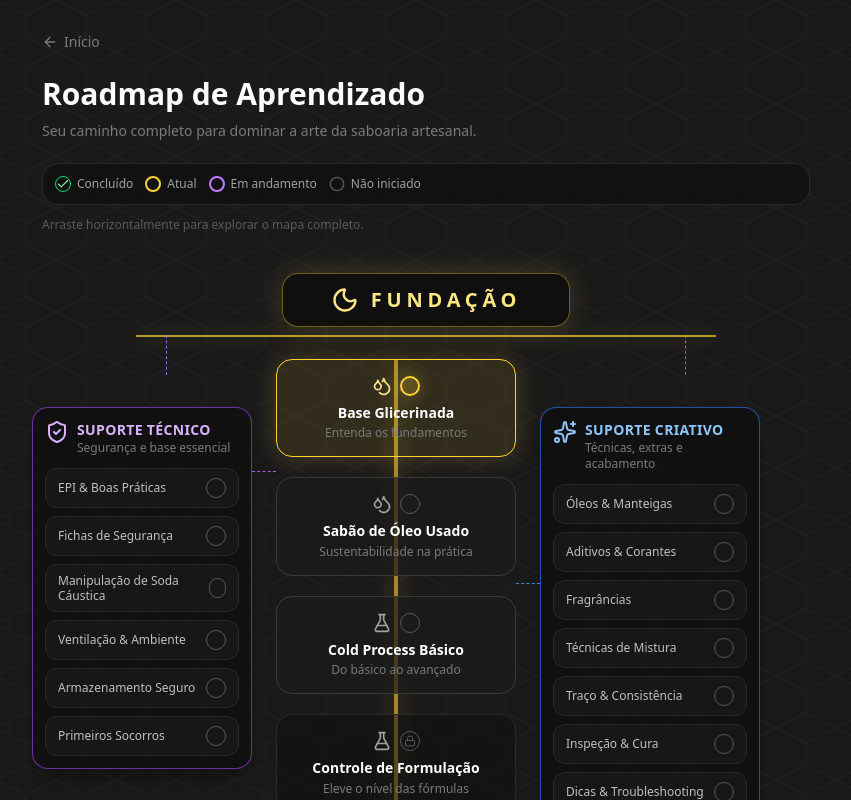
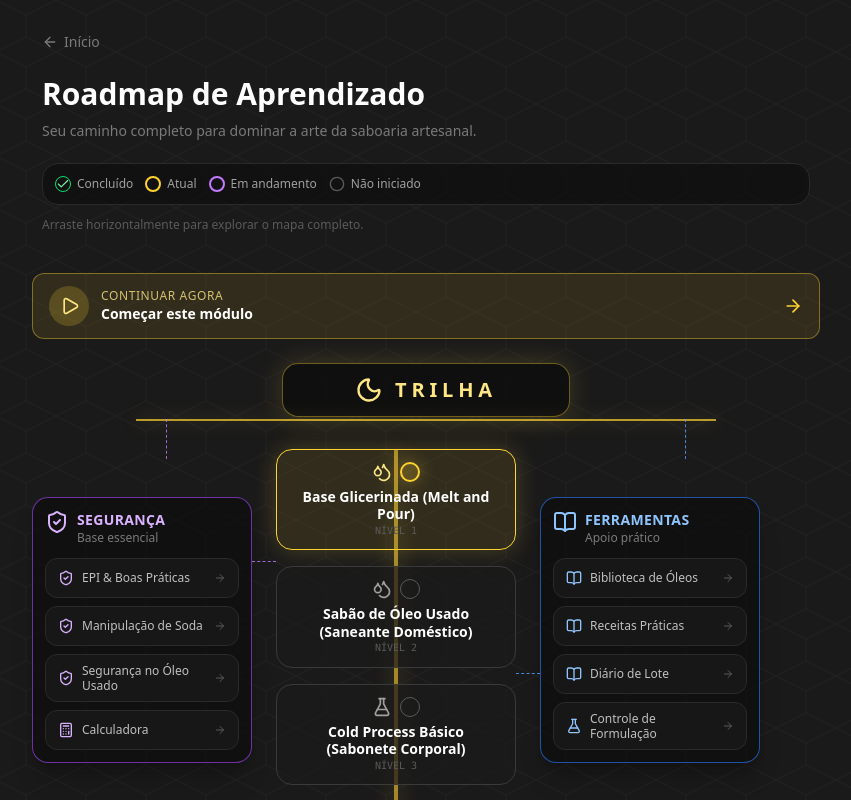
Before and after one commit to PedroAkaki/moonrock-saboaria, a Next.js app: page /roadmap in a window 1280 px wide. Shown: the top 800 px of the page, without its empty margins (214-1065 px from the left). Built offline with nearby package versions, Linux system fonts and the light colour scheme.

Commit message:
fix: Roadmap v17.1 — dados reais, CTA, suportes com links, 8 niveis

```diff
--- a/components/RoadmapMap.tsx
+++ b/components/RoadmapMap.tsx
@@ -11,65 +11,61 @@ import {
   Droplets,
   FlaskConical,
   Moon,
+  Play,
+  ArrowRight,
+  BookOpen,
+  Calculator,
 } from "lucide-react";
 import learningModules from "@/data/learning-modules.json";
 import { getProgress } from "@/lib/progress";
+import { getContinueNowAction, getClientProgress } from "@/lib/learning";
 
 type RoadmapStatus = "completed" | "current" | "in-progress" | "not-started" | "locked";
 
 type MainNode = {
   slug: string;
+  level: number;
   title: string;
-  subtitle: string;
-  icon: React.ReactNode;
+  status: string;
   href?: string;
 };
 
-type SupportItem = {
-  label: string;
-  status: RoadmapStatus;
+const MODULE_ICONS: Record<string, React.ReactNode> = {
+  "base-glicerinada": <Droplets className="h-5 w-5" />,
+  "sabao-de-oleo-usado": <Droplets className="h-5 w-5" />,
+  "cold-process-basico": <FlaskConical className="h-5 w-5" />,
+  "controle-de-formulacao": <FlaskConical className="h-5 w-5" />,
+  "hot-process": <FlaskConical className="h-5 w-5" />,
+  "cold-process-avancado": <Sparkles className="h-5 w-5" />,
+  "saboaria-liquida-koh": <FlaskConical className="h-5 w-5" />,
+  "syndet-avancado": <Sparkles className="h-5 w-5" />,
 };
 
-const MAIN_NODES: MainNode[] = [
-  { slug: "base-glicerinada", title: "Base Glicerinada", subtitle: "Entenda os fundamentos", icon: <Droplets className="h-5 w-5" />, href: "/aprendizado/base-glicerinada" },
-  { slug: "sabao-de-oleo-usado", title: "Sabão de Óleo Usado", subtitle: "Sustentabilidade na prática", icon: <Droplets className="h-5 w-5" />, href: "/aprendizado/sabao-de-oleo-usado" },
-  { slug: "cold-process-basico", title: "Cold Process Básico", subtitle: "Do básico ao avançado", icon: <FlaskConical className="h-5 w-5" />, href: "/aprendizado/cold-process-basico" },
-  { slug: "controle-de-formulacao", title: "Controle de Formulação", subtitle: "Eleve o nível das fórmulas", icon: <FlaskConical className="h-5 w-5" /> },
-  { slug: "syndet-avancado", title: "Syndet Avançado", subtitle: "Explore novas possibilidades", icon: <Sparkles className="h-5 w-5" /> },
+type SupportLink = {
+  label: string;
+  href: string;
+  icon: React.ReactNode;
+};
+
+const LEFT_LINKS: SupportLink[] = [
+  { label: "EPI & Boas Práticas", href: "/aprendizado/cold-process-basico", icon: <ShieldCheck className="h-4 w-4" /> },
+  { label: "Manipulação de Soda", href: "/aprendizado/cold-process-basico", icon: <ShieldCheck className="h-4 w-4" /> },
+  { label: "Segurança no Óleo Usado", href: "/aprendizado/sabao-de-oleo-usado", icon: <ShieldCheck className="h-4 w-4" /> },
+  { label: "Calculadora", href: "/calculadora", icon: <Calculator className="h-4 w-4" /> },
 ];
 
-const LEFT_SUPPORT: SupportItem[] = [
-  { label: "EPI & Boas Práticas", status: "not-started" },
-  { label: "Fichas de Segurança", status: "not-started" },
-  { label: "Manipulação de Soda Cáustica", status: "not-started" },
-  { label: "Ventilação & Ambiente", status: "not-started" },
-  { label: "Armazenamento Seguro", status: "not-started" },
-  { label: "Primeiros Socorros", status: "not-started" },
-];
-
-const RIGHT_SUPPORT: SupportItem[] = [
-  { label: "Óleos & Manteigas", status: "not-started" },
-  { label: "Aditivos & Corantes", status: "not-started" },
-  { label: "Fragrâncias", status: "not-started" },
-  { label: "Técnicas de Mistura", status: "not-started" },
-  { label: "Traço & Consistência", status: "not-started" },
-  { label: "Inspeção & Cura", status: "not-started" },
-  { label: "Dicas & Troubleshooting", status: "not-started" },
+const RIGHT_LINKS: SupportLink[] = [
+  { label: "Biblioteca de Óleos", href: "/oleos", icon: <BookOpen className="h-4 w-4" /> },
+  { label: "Receitas Práticas", href: "/receitas", icon: <BookOpen className="h-4 w-4" /> },
+  { label: "Diário de Lote", href: "/diario", icon: <BookOpen className="h-4 w-4" /> },
+  { label: "Controle de Formulação", href: "/aprendizado/controle-de-formulacao", icon: <FlaskConical className="h-4 w-4" /> },
 ];
 
 function StatusDot({ status }: { status: RoadmapStatus }) {
-  if (status === "completed") {
-    return <span className="inline-flex h-5 w-5 items-center justify-center rounded-full border border-green-400 bg-green-500/20 text-green-300"><Check className="h-3 w-3" /></span>;
-  }
-  if (status === "current") {
-    return <span className="h-5 w-5 rounded-full border-2 border-amber-300 bg-amber-300/20 shadow-[0_0_18px_rgba(252,211,77,0.35)]" />;
-  }
-  if (status === "in-progress") {
-    return <span className="h-5 w-5 rounded-full border-2 border-purple-400 bg-purple-500/20" />;
-  }
-  if (status === "locked") {
-    return <span className="inline-flex h-5 w-5 items-center justify-center rounded-full border border-moon-500 text-moon-500"><Lock className="h-3 w-3" /></span>;
-  }
+  if (status === "completed") return <span className="inline-flex h-5 w-5 items-center justify-center rounded-full border border-green-400 bg-green-500/20 text-green-300"><Check className="h-3 w-3" /></span>;
+  if (status === "current") return <span className="h-5 w-5 rounded-full border-2 border-amber-300 bg-amber-300/20 shadow-[0_0_18px_rgba(252,211,77,0.35)]" />;
+  if (status === "in-progress") return <span className="h-5 w-5 rounded-full border-2 border-purple-400 bg-purple-500/20" />;
+  if (status === "locked") return <span className="inline-flex h-5 w-5 items-center justify-center rounded-full border border-moon-500 text-moon-500"><Lock className="h-3 w-3" /></span>;
   return <span className="h-5 w-5 rounded-full border border-moon-500" />;
 }
 
@@ -83,53 +79,23 @@ function statusClasses(status: RoadmapStatus): string {
   }
 }
 
-function SupportPanel({ title, subtitle, icon, items, accent }: {
-  title: string; subtitle: string; icon: React.ReactNode; items: SupportItem[]; accent: "purple" | "blue";
-}) {
-  const border = accent === "purple" ? "border-purple-500/60" : "border-blue-500/60";
-  const text = accent === "purple" ? "text-purple-300" : "text-blue-300";
-
-  return (
-    <section className={`rounded-2xl border ${border} bg-moon-900/70 p-3 shadow-xl shadow-black/20`}>
-      <div className="mb-3 flex items-start gap-2">
-        <div className={text}>{icon}</div>
-        <div>
-          <h3 className={`text-sm font-bold uppercase tracking-wide ${text}`}>{title}</h3>
-          <p className="text-xs text-moon-400">{subtitle}</p>
-        </div>
-      </div>
-      <div className="space-y-2">
-        {items.map((item) => (
-          <div key={item.label} className="flex min-h-10 items-center justify-between gap-2 rounded-xl border border-moon-700 bg-moon-800/70 px-3 py-2">
-            <span className="text-xs leading-tight text-moon-200">{item.label}</span>
-            <StatusDot status={item.status} />
-          </div>
-        ))}
-      </div>
-    </section>
-  );
-}
-
 function MainNodeCard({ node, status }: { node: MainNode; status: RoadmapStatus }) {
   const content = (
-    <div className={`relative rounded-2xl border px-4 py-4 text-center transition-all ${statusClasses(status)}`}>
-      <div className="mb-2 flex items-center justify-center gap-2">
-        <span className={status === "current" ? "text-amber-200" : "text-moon-300"}>{node.icon}</span>
+    <div className={`relative rounded-2xl border px-4 py-3 text-center transition-all ${statusClasses(status)}`}>
+      <div className="mb-1.5 flex items-center justify-center gap-2">
+        <span className={status === "current" ? "text-amber-200" : "text-moon-300"}>{MODULE_ICONS[node.slug] ?? <FlaskConical className="h-5 w-5" />}</span>
         <StatusDot status={status} />
       </div>
       <h3 className="text-sm font-bold leading-tight text-white">{node.title}</h3>
-      <p className="mt-1 text-xs leading-tight text-moon-400">{node.subtitle}</p>
+      <p className="mt-0.5 text-[10px] leading-tight text-moon-500 font-mono">NÍVEL {node.level}</p>
     </div>
   );
-
-  if (node.href && status !== "locked") {
-    return <Link href={node.href} className="block hover:-translate-y-0.5 transition-transform">{content}</Link>;
-  }
+  if (node.href && status !== "locked") return <Link href={node.href} className="block hover:-translate-y-0.5 transition-transform">{content}</Link>;
   return content;
 }
 
 export default function RoadmapMap() {
-  const [progress, setProgress] = useState(() => getProgress());
+  const [progress, setProgress] = useState(getClientProgress());
 
   useEffect(() => {
     const update = () => setProgress(getProgress());
@@ -138,73 +104,123 @@ export default function RoadmapMap() {
     return () => window.removeEventListener("moonrock-progress-updated", update);
   }, []);
 
+  const modules = learningModules as MainNode[];
+  const modulesRaw = learningModules as { id: number; slug: string; level: number; title: string; status: string; summary?: string }[];
+  const availableModules = modules.filter((m) => m.status === "available");
+  const totalAvailable = availableModules.length;
+
   const moduleStatusBySlug = useMemo(() => {
-    const modules = learningModules as { slug: string; status: string }[];
-    const firstIncomplete = modules.find((mod) => mod.status === "available" && progress.modules[mod.slug]?.status !== "completed");
-    return MAIN_NODES.reduce<Record<string, RoadmapStatus>>((acc, node) => {
-      const module = modules.find((m) => m.slug === node.slug);
+    const firstIncomplete = availableModules.find((m) => progress.modules[m.slug]?.status !== "completed");
+    const acc: Record<string, RoadmapStatus> = {};
+    for (const node of modules) {
       const saved = progress.modules[node.slug]?.status;
-      if (!module || module.status !== "available") acc[node.slug] = "locked";
+      if (node.status !== "available") acc[node.slug] = "locked";
       else if (saved === "completed") acc[node.slug] = "completed";
       else if (saved === "in-progress") acc[node.slug] = "in-progress";
       else if (firstIncomplete?.slug === node.slug) acc[node.slug] = "current";
       else acc[node.slug] = "not-started";
-      return acc;
-    }, {});
-  }, [progress]);
+    }
+    return acc;
+  }, [progress, availableModules, modules]);
 
-  const completedCount = Object.values(moduleStatusBySlug).filter((s) => s === "completed").length;
-  const progressPercent = Math.round((completedCount / MAIN_NODES.length) * 100);
+  const continueAction = useMemo(() => getContinueNowAction(modulesRaw, progress), [modulesRaw, progress]);
+
+  const completedCount = availableModules.filter((m) => moduleStatusBySlug[m.slug] === "completed").length;
+  const progressPercent = totalAvailable > 0 ? Math.round((completedCount / totalAvailable) * 100) : 0;
 
   return (
     <div className="w-full overflow-x-auto pb-6">
       <div className="relative mx-auto min-w-[760px] max-w-[820px] px-4 py-6">
+        {/* CTA — Continue now */}
+        {continueAction && continueAction.slug !== "aprendizado" && (
+          <Link
+            href={continueAction.href}
+            className="group mb-6 flex items-center gap-3 rounded-xl border border-amber-300/40 bg-amber-300/10 px-4 py-3 hover:bg-amber-300/20 transition-colors"
+          >
+            <div className="flex h-10 w-10 items-center justify-center rounded-full bg-amber-300/20">
+              <Play className="h-5 w-5 text-amber-200 ml-0.5" />
+            </div>
+            <div className="flex-1">
+              <p className="text-xs text-amber-200/80 uppercase tracking-wider font-medium">Continuar agora</p>
+              <p className="text-sm font-semibold text-white">{continueAction.label}</p>
+            </div>
+            <ArrowRight className="h-5 w-5 text-amber-300 group-hover:translate-x-0.5 transition-transform" />
+          </Link>
+        )}
+
         {/* Top backbone label */}
         <div className="relative mx-auto mb-8 flex w-72 items-center justify-center gap-3 rounded-2xl border border-amber-300/40 bg-moon-900/80 px-5 py-3 shadow-[0_0_28px_rgba(252,211,77,0.18)]">
           <Moon className="h-7 w-7 text-amber-200" />
-          <span className="text-xl font-bold tracking-[0.24em] text-amber-200">FUNDAÇÃO</span>
+          <span className="text-xl font-bold tracking-[0.24em] text-amber-200">TRILHA</span>
         </div>
 
         {/* Horizontal branch line */}
-        <div className="absolute left-[120px] right-[120px] top-[86px] h-0.5 bg-amber-300/70 shadow-[0_0_18px_rgba(252,211,77,0.35)]" />
-
-        {/* Side branch connectors */}
-        <div className="absolute left-[150px] top-[86px] h-10 border-l border-dashed border-purple-400/80" />
-        <div className="absolute right-[150px] top-[86px] h-10 border-l border-dashed border-blue-400/80" />
+        <div className="absolute left-[120px] right-[120px] top-[86px] h-0.5 bg-amber-300/70 shadow-[0_0_18px_rgba(252,211,77,0.35)]" style={{ top: continueAction?.slug !== "aprendizado" ? "170px" : "86px" }} />
+        <div className="absolute left-[150px]" style={{ top: continueAction?.slug !== "aprendizado" ? "170px" : "86px" }}>
+          <div className="h-10 border-l border-dashed border-purple-400/80" />
+        </div>
+        <div className="absolute right-[150px]" style={{ top: continueAction?.slug !== "aprendizado" ? "170px" : "86px" }}>
+          <div className="h-10 border-l border-dashed border-blue-400/80" />
+        </div>
 
         {/* 3-column grid */}
         <div className="grid grid-cols-[220px_240px_220px] items-start gap-6">
           {/* Left column */}
           <div className="relative pt-12">
             <div className="absolute -right-6 top-28 w-6 border-t border-dashed border-purple-400/80" />
-            <SupportPanel title="Suporte Técnico" subtitle="Segurança e base essencial" icon={<ShieldCheck className="h-6 w-6" />} accent="purple" items={LEFT_SUPPORT} />
-            <div className="mt-8 rounded-2xl border border-purple-500/60 bg-purple-900/20 p-4">
-              <p className="text-sm font-semibold text-purple-200">Dicas & Soluções</p>
-              <p className="mt-1 text-xs leading-relaxed text-moon-400">Segurança vem sempre em primeiro lugar.</p>
-            </div>
+            <section className="rounded-2xl border border-purple-500/60 bg-moon-900/70 p-3 shadow-xl shadow-black/20">
+              <div className="mb-3 flex items-start gap-2">
+                <ShieldCheck className="h-6 w-6 text-purple-300" />
+                <div>
+                  <h3 className="text-sm font-bold uppercase tracking-wide text-purple-300">Segurança</h3>
+                  <p className="text-xs text-moon-400">Base essencial</p>
+                </div>
+              </div>
+              <div className="space-y-2">
+                {LEFT_LINKS.map((item) => (
+                  <Link key={item.label} href={item.href}
+                    className="flex min-h-10 items-center gap-2 rounded-xl border border-moon-700 bg-moon-800/70 px-3 py-2 hover:border-moon-500 transition-colors">
+                    <span className="text-purple-300">{item.icon}</span>
+                    <span className="text-xs leading-tight text-moon-200 flex-1">{item.label}</span>
+                    <ArrowRight className="h-3 w-3 text-moon-500 shrink-0" />
+                  </Link>
+                ))}
+              </div>
+            </section>
           </div>
 
-          {/* Center column — backbone */}
+          {/* Center — backbone */}
           <div className="relative">
             <div className="absolute left-1/2 top-0 bottom-0 w-1 -translate-x-1/2 rounded-full bg-amber-300/60 shadow-[0_0_20px_rgba(252,211,77,0.35)]" />
-            <div className="relative z-10 space-y-5">
-              {MAIN_NODES.map((node) => (
+            <div className="relative z-10 space-y-4">
+              {modules.map((node) => (
                 <MainNodeCard key={node.slug} node={node} status={moduleStatusBySlug[node.slug]} />
               ))}
-              <div className="rounded-xl border border-moon-700 bg-moon-900/70 px-4 py-2 text-center text-xs font-bold uppercase tracking-wider text-moon-500">
-                <Lock className="mr-2 inline h-3.5 w-3.5" /> Em breve
-              </div>
             </div>
           </div>
 
           {/* Right column */}
           <div className="relative pt-12">
             <div className="absolute -left-6 top-56 w-6 border-t border-dashed border-blue-400/80" />
-            <SupportPanel title="Suporte Criativo" subtitle="Técnicas, extras e acabamento" icon={<Sparkles className="h-6 w-6" />} accent="blue" items={RIGHT_SUPPORT} />
-            <div className="mt-8 rounded-2xl border border-blue-500/60 bg-blue-900/20 p-4">
-              <p className="text-sm font-semibold text-blue-200">Sabedoria Lunar</p>
-              <p className="mt-1 text-xs leading-relaxed text-moon-400">Aprenda com a experiência de quem vive a saboaria.</p>
-            </div>
+            <section className="rounded-2xl border border-blue-500/60 bg-moon-900/70 p-3 shadow-xl shadow-black/20">
+              <div className="mb-3 flex items-start gap-2">
+                <BookOpen className="h-6 w-6 text-blue-300" />
+                <div>
+                  <h3 className="text-sm font-bold uppercase tracking-wide text-blue-300">Ferramentas</h3>
+                  <p className="text-xs text-moon-400">Apoio prático</p>
+                </div>
+              </div>
+              <div className="space-y-2">
+                {RIGHT_LINKS.map((item) => (
+                  <Link key={item.label} href={item.href}
+                    className="flex min-h-10 items-center gap-2 rounded-xl border border-moon-700 bg-moon-800/70 px-3 py-2 hover:border-moon-500 transition-colors">
+                    <span className="text-blue-300">{item.icon}</span>
+                    <span className="text-xs leading-tight text-moon-200 flex-1">{item.label}</span>
+                    <ArrowRight className="h-3 w-3 text-moon-500 shrink-0" />
+                  </Link>
+                ))}
+              </div>
+            </section>
           </div>
         </div>
 
@@ -213,7 +229,7 @@ export default function RoadmapMap() {
           <div className="flex items-center justify-between gap-4">
             <div>
               <p className="text-3xl font-bold text-white">{progressPercent}%</p>
-              <p className="text-xs text-moon-400">do roadmap concluído</p>
+              <p className="text-xs text-moon-400">{completedCount} de {totalAvailable} módulos concluídos</p>
             </div>
             <div className="h-2 flex-1 rounded-full bg-moon-800">
               <div className="h-2 rounded-full bg-purple-400" style={{ width: `${progressPercent}%` }} />
```
